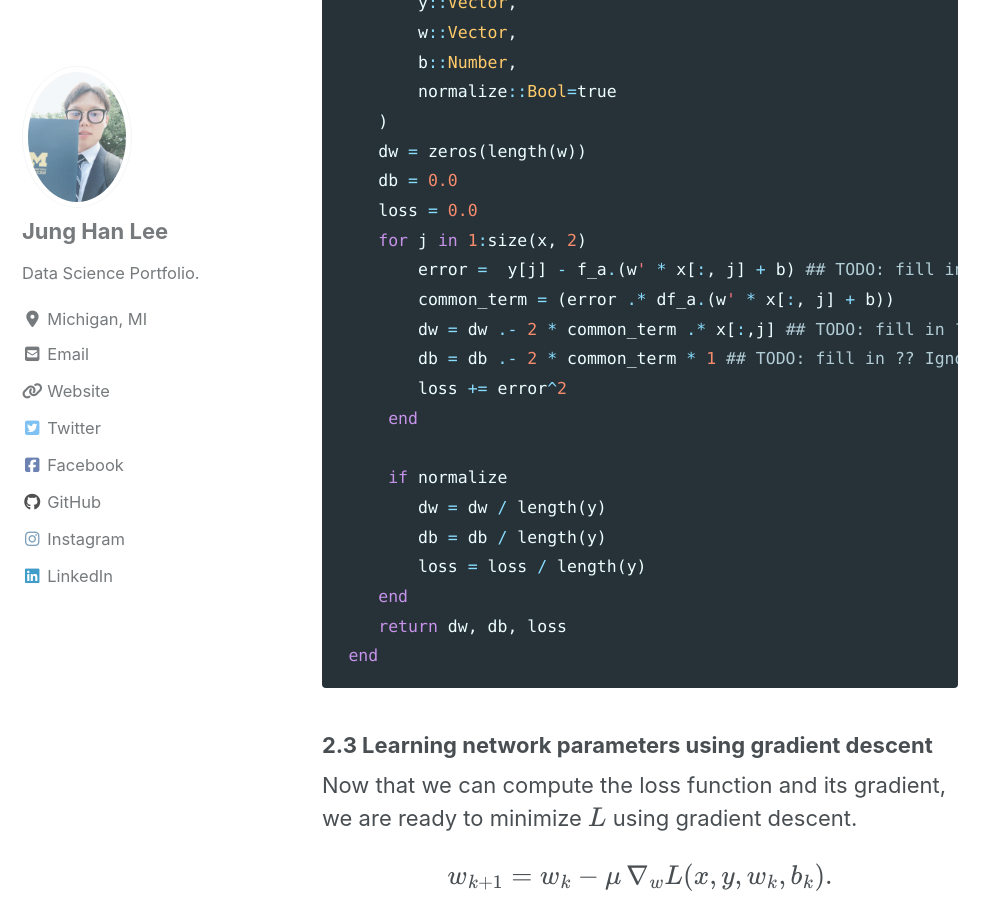
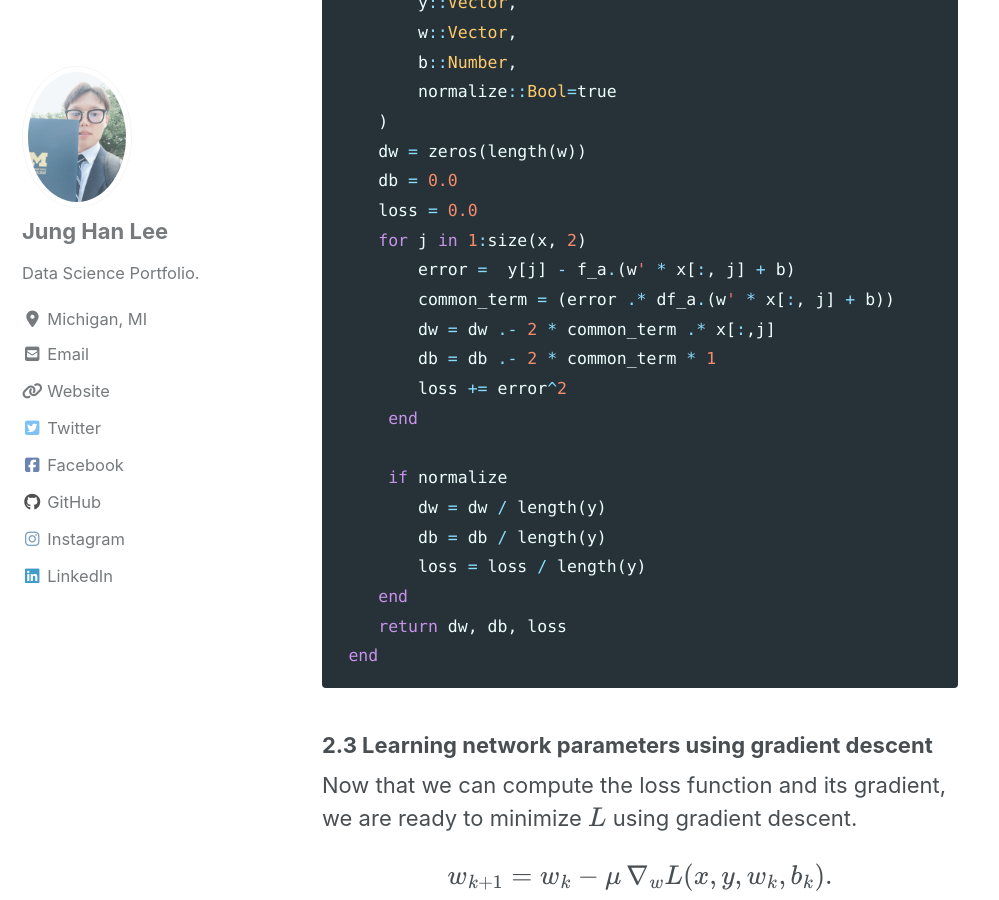
Before and after one commit to jung-han-lee/jung-han-lee.github.io, a Jekyll site: the page built from _posts/2020-01-14-neural1.md, in a window 1280 px wide and 900 px high, scrolled down 5040 px. Shown: the whole window, without its empty margins (0-999 px from the left). Built offline with Jekyll 4.4.1, drawn with Linux system fonts in a browser that asks for light colours; cached includes are drawn as plain includes; nearby versions of some CDN libraries; formulas are drawn with MathJax 3.

Commit message:
new github

```diff
--- a/_posts/2020-01-14-neural1.md
+++ b/_posts/2020-01-14-neural1.md
@@ -143,10 +143,10 @@ function grad_loss(
     db = 0.0
     loss = 0.0
     for j in 1:size(x, 2)
-        error =  y[j] - f_a.(w' * x[:, j] + b) ## TODO: fill in ??
+        error =  y[j] - f_a.(w' * x[:, j] + b)
         common_term = (error .* df_a.(w' * x[:, j] + b))
-        dw = dw .- 2 * common_term .* x[:,j] ## TODO: fill in ?? Ignore the 1/N part that is done below
-        db = db .- 2 * common_term * 1 ## TODO: fill in ?? Ignore the 1/N part that is done below
+        dw = dw .- 2 * common_term .* x[:,j]
+        db = db .- 2 * common_term * 1
         loss += error^2
      end
 
```
Also changed, not shown: _posts/2020-01-18-handwriting1.md (+1 -1 lines).
